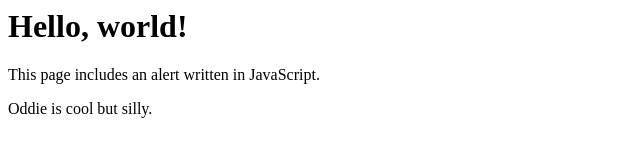
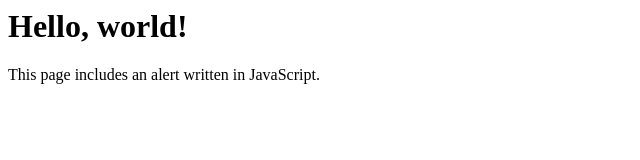
Before and after one commit to sunarhadi/js_tutorial, a plain HTML site: page index.html in a window 1280 px wide. Shown: the whole page, without its empty margins (0-640 px from the left). Drawn offline with Linux system fonts and the light colour scheme.

Commit message:
Revert "Oddie is cool"
This reverts commit 77d3b168f50c2efaf15e5035a7af07eb60588ea8.

```diff
--- a/index.html
+++ b/index.html
@@ -12,5 +12,4 @@
 <body>
 <h1>Hello, world!</h1>
 <p>This page includes an alert written in JavaScript.</p>
-<p>Oddie is cool but silly.</p>
 </body> </html>
```
